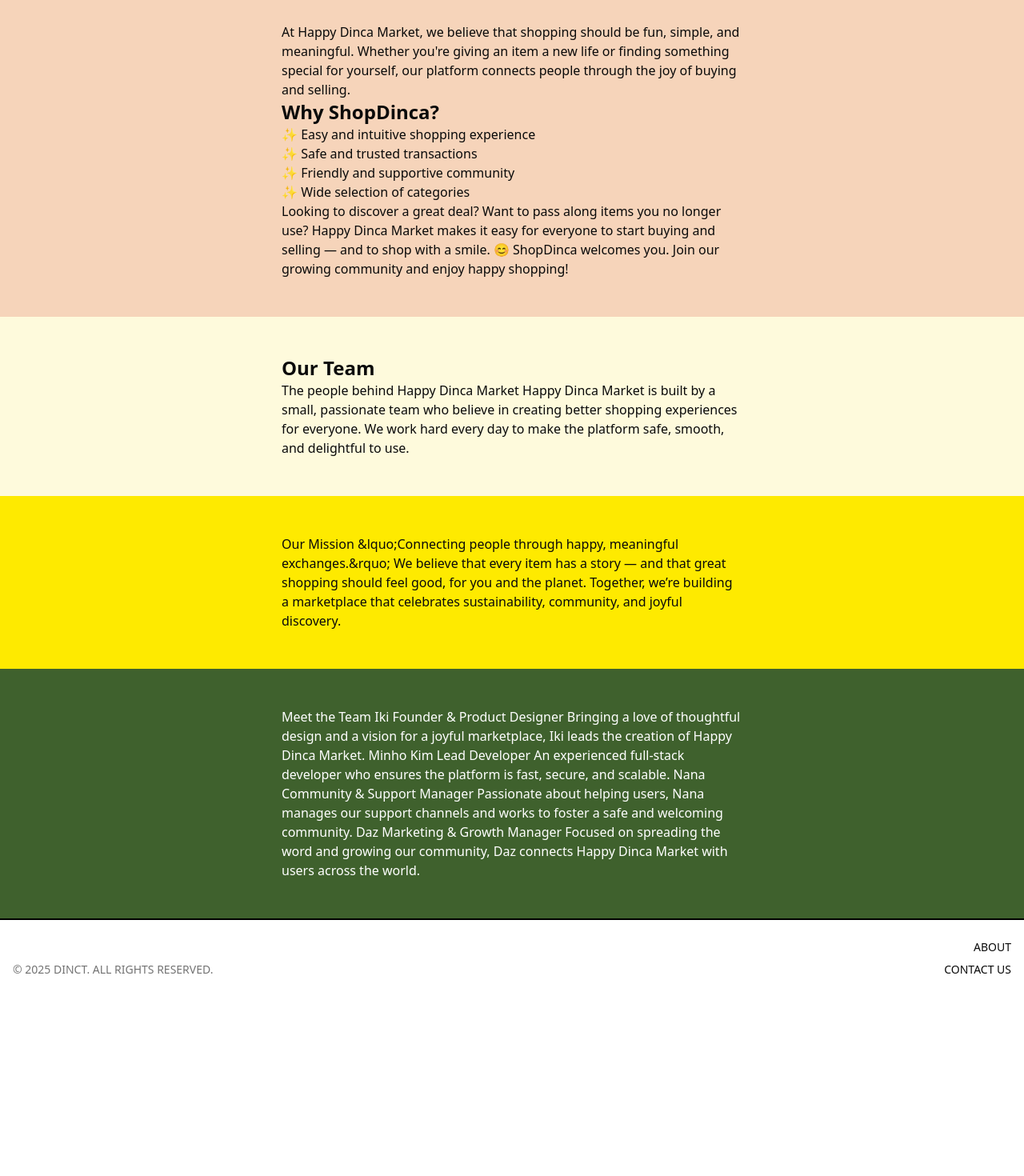
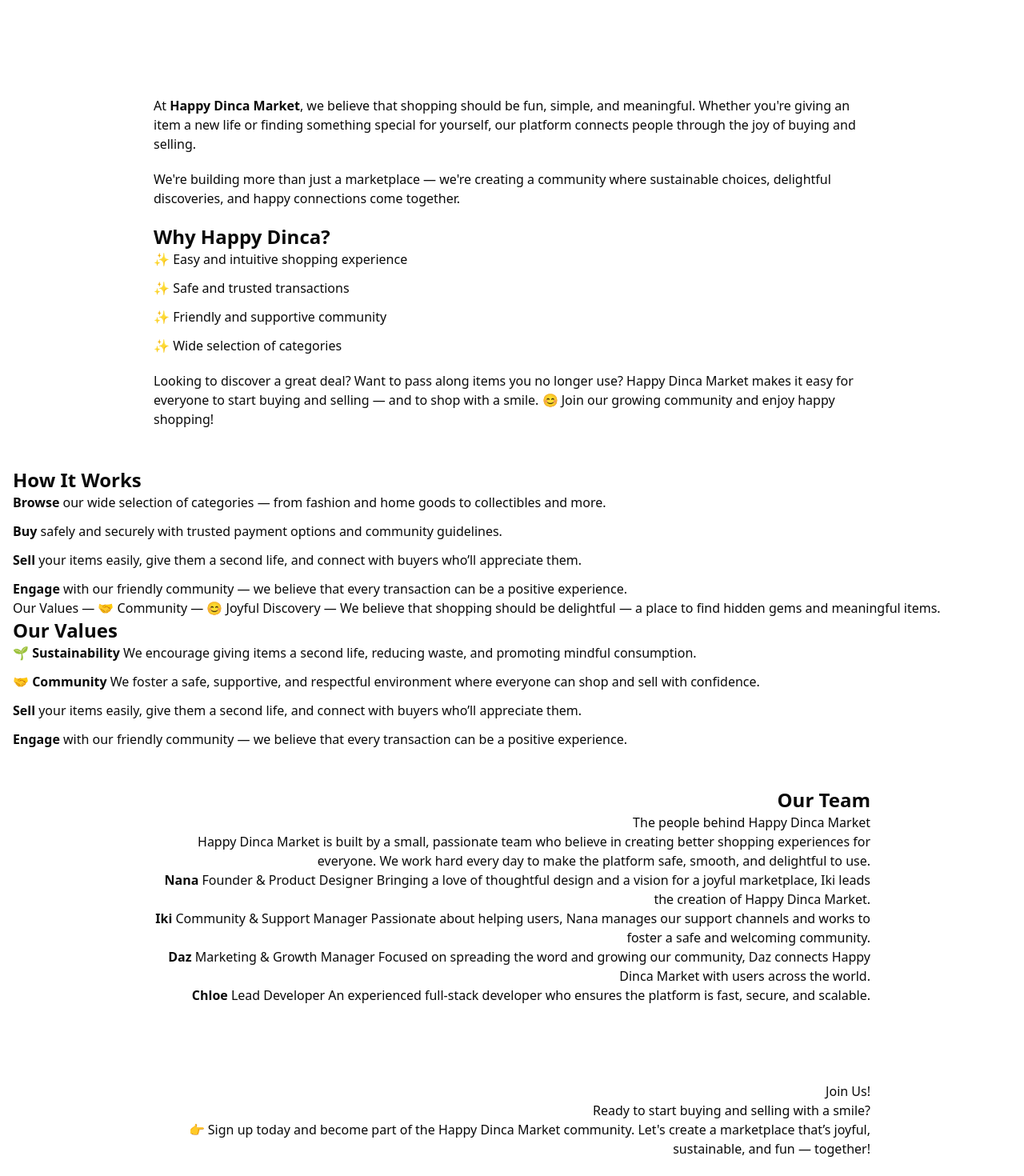
Before and after one commit to Cornerstone-CICCC/react-js-final-project-dinc-1, a Next.js app in the folder frontend/: page /about in a window 1280 px wide. Shown: the part 380-1850 px from the top of the page at 80% size. Before the commit the page ends 1626 px from the top, so only its background shows below. Built offline with nearby package versions, Linux system fonts and the light colour scheme.

Commit message:
add: about page

```diff
--- a/frontend/src/app/about/page.tsx
+++ b/frontend/src/app/about/page.tsx
@@ -1,28 +1,41 @@
+import { AuroraText } from '@/components/magicui/aurora-text';
+import Link from 'next/link';
+
 const About = () => {
   return (
-    <div className="">
+    <div className="px-4">
       {/** about header */}
-      <div className="text-center space-y-4 bg-[#f3b391] py-20">
-        <h1 className="text-6xl font-bold">
-          Welcome to <span className="block text-5xl">Happy Dinca Market</span>
+      <div className="text-center space-y-4 py-8 md:py-30">
+        <h1 className="text-2xl md:text-5xl font-bold">
+          Welcome to
+          <span className="block text-5xl md:text-7xl">
+            <AuroraText colors={['#F6D4BA, #FEEA00, #F3B391']}>
+              Happy Dinca Market
+            </AuroraText>
+          </span>
         </h1>
         <h2 className="text-lg font-semibold">
           &ldquo;Buy, sell, and smile — a happy marketplace for everyone.&rdquo;
         </h2>
       </div>
-
       {/** mission */}
-      <div className="bg-[#F6D4BA] py-12">
-        <div className="max-w-xl mx-auto">
+      <div className=" py-12">
+        {/**bg-[#F6D4BA] */}
+        <div className="max-w-4xl mx-auto space-y-5">
           <p>
-            At Happy Dinca Market, we believe that shopping should be fun,
-            simple, and meaningful. Whether you&apos;re giving an item a new
-            life or finding something special for yourself, our platform
-            connects people through the joy of buying and selling.
+            At <strong>Happy Dinca Market</strong>, we believe that shopping
+            should be fun, simple, and meaningful. Whether you&apos;re giving an
+            item a new life or finding something special for yourself, our
+            platform connects people through the joy of buying and selling.
+          </p>
+          <p>
+            We&apos;re building more than just a marketplace — we&apos;re
+            creating a community where sustainable choices, delightful
+            discoveries, and happy connections come together.
           </p>
           <div>
-            <h3 className="text-2xl font-semibold">Why ShopDinca?</h3>
-            <ul>
+            <h3 className="text-2xl font-semibold">Why Happy Dinca?</h3>
+            <ul className="space-y-3">
               <li>✨ Easy and intuitive shopping experience</li>
               <li>✨ Safe and trusted transactions</li>
               <li>✨ Friendly and supportive community</li>
@@ -32,46 +45,108 @@
           <p>
             Looking to discover a great deal? Want to pass along items you no
             longer use? Happy Dinca Market makes it easy for everyone to start
-            buying and selling — and to shop with a smile. 😊 ShopDinca welcomes
-            you. Join our growing community and enjoy happy shopping!
+            buying and selling — and to shop with a smile. 😊 Join our growing
+            community and enjoy happy shopping!
           </p>
         </div>
       </div>
-
-      {/** team */}
-      <div className="bg-[#FEFADC] py-12">
-        <div className="max-w-xl mx-auto">
-          <h3 className="text-2xl font-semibold">Our Team</h3>
-          <p>
-            The people behind Happy Dinca Market Happy Dinca Market is built by
-            a small, passionate team who believe in creating better shopping
-            experiences for everyone. We work hard every day to make the
-            platform safe, smooth, and delightful to use.
-          </p>
+      {/** how it works */}
+      <div>
+        <div>
+          <h3 className="text-2xl font-semibold">How It Works</h3>
+          <ol className="space-y-3">
+            <li>
+              <strong>Browse</strong> our wide selection of categories — from
+              fashion and home goods to collectibles and more.
+            </li>
+            <li>
+              <strong>Buy</strong> safely and securely with trusted payment
+              options and community guidelines.
+            </li>
+            <li>
+              <strong>Sell</strong> your items easily, give them a second life,
+              and connect with buyers who’ll appreciate them.
+            </li>
+            <li>
+              <strong>Engage</strong> with our friendly community — we believe
+              that every transaction can be a positive experience.
+            </li>
+          </ol>
         </div>
       </div>
-      <div className="bg-[#FEEA00] py-12">
-        <div className="max-w-xl mx-auto">
-          Our Mission &lquo;Connecting people through happy, meaningful
-          exchanges.&rquo; We believe that every item has a story — and that
-          great shopping should feel good, for you and the planet. Together,
-          we’re building a marketplace that celebrates sustainability,
-          community, and joyful discovery.
+      {/** our value */}
+      Our Values — 🤝 Community — 😊 Joyful Discovery — We believe that shopping
+      should be delightful — a place to find hidden gems and meaningful items.
+      <div>
+        <div>
+          <h3 className="text-2xl font-semibold">Our Values</h3>
+          <ul className="space-y-3">
+            <li>
+              <strong>🌱 Sustainability </strong> We encourage giving items a
+              second life, reducing waste, and promoting mindful consumption.
+            </li>
+            <li>
+              <strong>🤝 Community</strong> We foster a safe, supportive, and
+              respectful environment where everyone can shop and sell with
+              confidence.
+            </li>
+            <li>
+              <strong>Sell</strong> your items easily, give them a second life,
+              and connect with buyers who’ll appreciate them.
+            </li>
+            <li>
+              <strong>Engage</strong> with our friendly community — we believe
+              that every transaction can be a positive experience.
+            </li>
+          </ul>
         </div>
       </div>
-      <div className="bg-[#3F612D] text-white py-12">
-        <div className="max-w-xl mx-auto">
+      {/** team */}
+      <div className="py-12">
+        <div className="max-w-4xl mx-auto text-right">
+          <h3 className="text-2xl font-semibold">Our Team</h3>
+          <h4>The people behind Happy Dinca Market</h4>
+          <p>
+            Happy Dinca Market is built by a small, passionate team who believe
+            in creating better shopping experiences for everyone. We work hard
+            every day to make the platform safe, smooth, and delightful to use.
+          </p>
           <div>
-            Meet the Team Iki Founder & Product Designer Bringing a love of
-            thoughtful design and a vision for a joyful marketplace, Iki leads
-            the creation of Happy Dinca Market. Minho Kim Lead Developer An
-            experienced full-stack developer who ensures the platform is fast,
-            secure, and scalable. Nana Community & Support Manager Passionate
-            about helping users, Nana manages our support channels and works to
-            foster a safe and welcoming community. Daz Marketing & Growth
-            Manager Focused on spreading the word and growing our community, Daz
-            connects Happy Dinca Market with users across the world.
+            <ul>
+              <li>
+                <strong>Nana</strong> Founder & Product Designer Bringing a love
+                of thoughtful design and a vision for a joyful marketplace, Iki
+                leads the creation of Happy Dinca Market.
+              </li>
+              <li>
+                <strong>Iki</strong> Community & Support Manager Passionate
+                about helping users, Nana manages our support channels and works
+                to foster a safe and welcoming community.
+              </li>
+              <li>
+                <strong>Daz</strong> Marketing & Growth Manager Focused on
+                spreading the word and growing our community, Daz connects Happy
+                Dinca Market with users across the world.
+              </li>
+              <li>
+                <strong>Chloe</strong> Lead Developer An experienced full-stack
+                developer who ensures the platform is fast, secure, and
+                scalable.
+              </li>
+            </ul>
           </div>
+        </div>
+      </div>
+      <div className="py-12">
+        <div className="max-w-4xl mx-auto text-right">
+          <h3>Join Us!</h3>
+
+          <p>Ready to start buying and selling with a smile?</p>
+          <p>
+            👉 <Link href={'/signup'}>Sign up today</Link> and become part of
+            the Happy Dinca Market community. Let&apos;s create a marketplace
+            that’s joyful, sustainable, and fun — together!
+          </p>
         </div>
       </div>
     </div>
```
